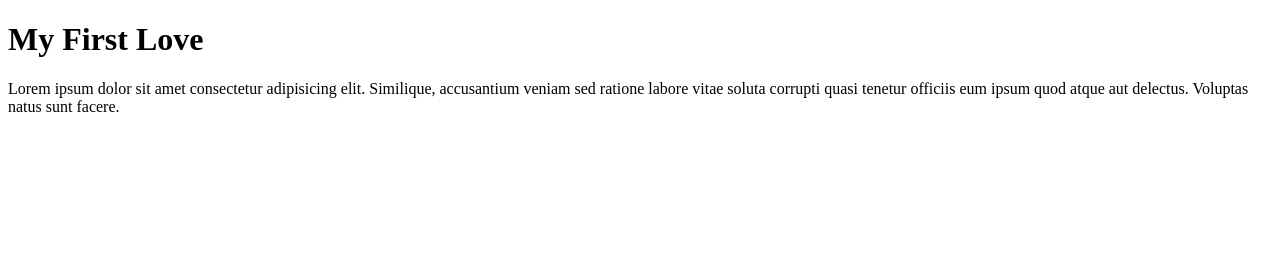
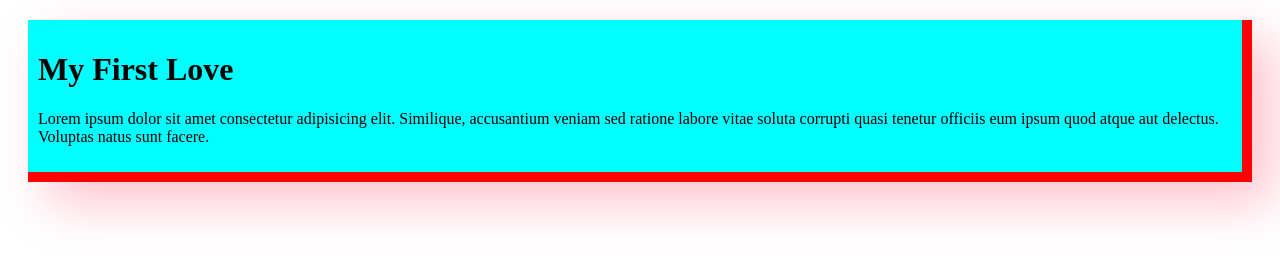
Before and after one commit to shahinur00789/panna-repo, a plain HTML site: page index.html in a window 1280 px wide. Drawn offline with Linux system fonts and the light colour scheme.

Commit message:
third blogs

```diff
--- a/index.html
+++ b/index.html
@@ -4,6 +4,7 @@
     <meta charset="UTF-8">
     <meta name="viewport" content="width=device-width, initial-scale=1.0">
     <title>Panna Blogs</title>
+    <link rel="stylesheet" href="style.css">
 </head>
 <body>
     <div>
--- /dev/null
+++ b/style.css
@@ -0,0 +1,9 @@
+div{
+    border: 10px solid red;
+    box-shadow: 20px 20px 50px pink;
+    padding: 10px;
+    margin: 20px;
+    background-color: aqua;
+    border-top: none;
+    border-left: none;
+}
```
